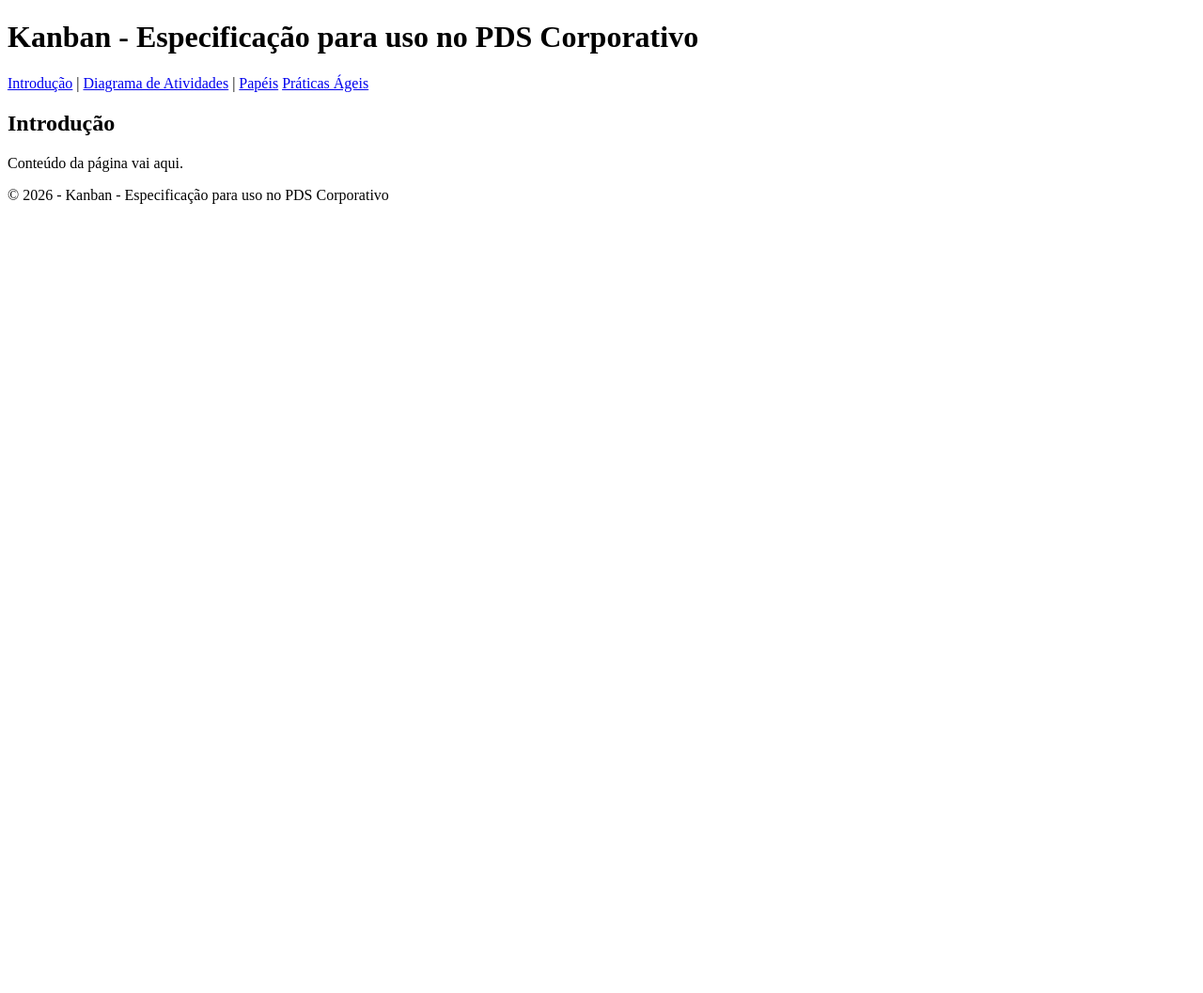
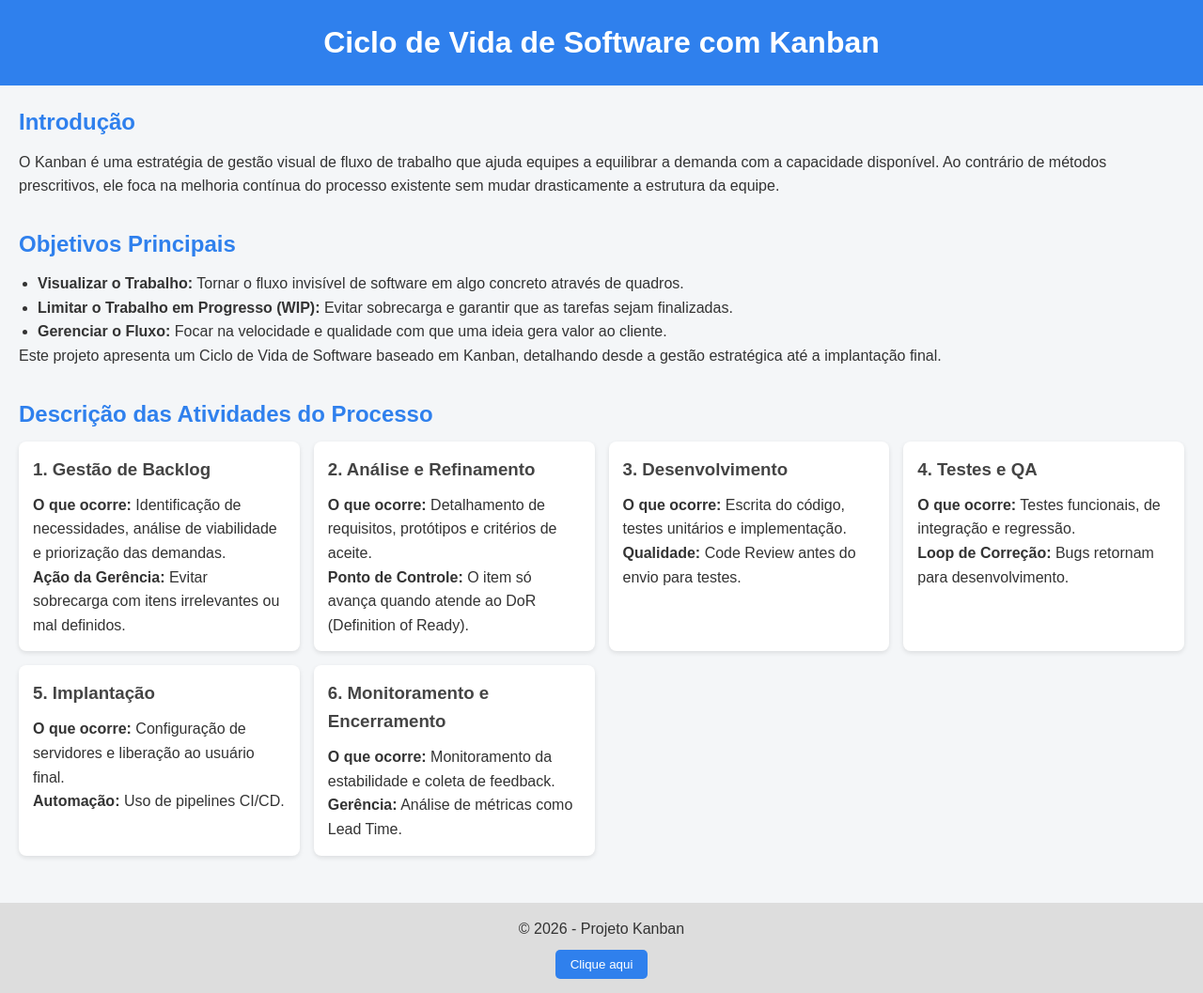
Before and after one commit to claralima1/Kanban_Especificacao, a plain HTML site: page index.html in a window 1280 px wide. Shown: the whole page at 94% size. Before the commit the page ends 800 px from the top, so only its background shows below. Drawn offline with Linux system fonts and the light colour scheme.

Commit message:
feat: conteúdo

```diff
--- a/index.html
+++ b/index.html
@@ -2,42 +2,90 @@
 <html lang="pt-BR">
 <head>
     <meta charset="UTF-8">
-    <title>Kanban - PDS Corporativo</title>
-
-    <!-- Responsividade -->
+    <title>Kanban - Ciclo de Vida de Software</title>
     <meta name="viewport" content="width=device-width, initial-scale=1.0">
 
-    <!-- CSS externo (opcional) -->
-    <!-- <link rel="stylesheet" href="style.css"> -->
+    <link rel="stylesheet" href="style.css">
 </head>
 <body>
 
-    <!-- Cabeçalho -->
     <header>
-        <h1>Kanban - Especificação para uso no PDS Corporativo</h1>
-        <nav>
-            <a href="#">Introdução</a> |
-            <a href="#">Diagrama de Atividades</a> |
-            <a href="#">Papéis</a>
-            <a href="#">Práticas Ágeis</a>
-        </nav>
+        <h1>Ciclo de Vida de Software com Kanban</h1>
     </header>
 
-    <!-- Conteúdo principal -->
     <main>
         <section>
             <h2>Introdução</h2>
-            <p>Conteúdo da página vai aqui.</p>
+            <p>
+                O Kanban é uma estratégia de gestão visual de fluxo de trabalho que ajuda
+                equipes a equilibrar a demanda com a capacidade disponível. Ao contrário
+                de métodos prescritivos, ele foca na melhoria contínua do processo existente
+                sem mudar drasticamente a estrutura da equipe.
+            </p>
+        </section>
+        <section>
+            <h2>Objetivos Principais</h2>
+            <ul>
+                <li><strong>Visualizar o Trabalho:</strong> Tornar o fluxo invisível de software em algo concreto através de quadros.</li>
+                <li><strong>Limitar o Trabalho em Progresso (WIP):</strong> Evitar sobrecarga e garantir que as tarefas sejam finalizadas.</li>
+                <li><strong>Gerenciar o Fluxo:</strong> Focar na velocidade e qualidade com que uma ideia gera valor ao cliente.</li>
+            </ul>
+            <p>
+                Este projeto apresenta um Ciclo de Vida de Software baseado em Kanban,
+                detalhando desde a gestão estratégica até a implantação final.
+            </p>
+        </section>
+
+        <section>
+            <h2>Descrição das Atividades do Processo</h2>
+
+            <div class="kanban">
+
+                <div class="card">
+                    <h3>1. Gestão de Backlog</h3>
+                    <p><strong>O que ocorre:</strong> Identificação de necessidades, análise de viabilidade e priorização das demandas.</p>
+                    <p><strong>Ação da Gerência:</strong> Evitar sobrecarga com itens irrelevantes ou mal definidos.</p>
+                </div>
+
+                <div class="card">
+                    <h3>2. Análise e Refinamento</h3>
+                    <p><strong>O que ocorre:</strong> Detalhamento de requisitos, protótipos e critérios de aceite.</p>
+                    <p><strong>Ponto de Controle:</strong> O item só avança quando atende ao DoR (Definition of Ready).</p>
+                </div>
+
+                <div class="card">
+                    <h3>3. Desenvolvimento</h3>
+                    <p><strong>O que ocorre:</strong> Escrita do código, testes unitários e implementação.</p>
+                    <p><strong>Qualidade:</strong> Code Review antes do envio para testes.</p>
+                </div>
+
+                <div class="card">
+                    <h3>4. Testes e QA</h3>
+                    <p><strong>O que ocorre:</strong> Testes funcionais, de integração e regressão.</p>
+                    <p><strong>Loop de Correção:</strong> Bugs retornam para desenvolvimento.</p>
+                </div>
+
+                <div class="card">
+                    <h3>5. Implantação</h3>
+                    <p><strong>O que ocorre:</strong> Configuração de servidores e liberação ao usuário final.</p>
+                    <p><strong>Automação:</strong> Uso de pipelines CI/CD.</p>
+                </div>
+
+                <div class="card">
+                    <h3>6. Monitoramento e Encerramento</h3>
+                    <p><strong>O que ocorre:</strong> Monitoramento da estabilidade e coleta de feedback.</p>
+                    <p><strong>Gerência:</strong> Análise de métricas como Lead Time.</p>
+                </div>
+
+            </div>
         </section>
     </main>
 
-    <!-- Rodapé -->
     <footer>
-        <p>&copy; 2026 - Kanban - Especificação para uso no PDS Corporativo</p>
+        <p>&copy; 2026 - Projeto Kanban</p>
+        <button onclick="mostrarMensagem()">Clique aqui</button>
     </footer>
 
-    <!-- JavaScript externo (opcional) -->
-    <!-- <script src="script.js"></script> -->
-
+    <script src="script.js"></script>
 </body>
 </html>
--- /dev/null
+++ b/script.js
@@ -0,0 +1,3 @@
+function mostrarMensagem() {
+    alert("Projeto Kanban carregado com sucesso!");
+}
--- /dev/null
+++ b/style.css
@@ -0,0 +1,74 @@
+* {
+    margin: 0;
+    padding: 0;
+    box-sizing: border-box;
+}
+
+body {
+    font-family: Arial, Helvetica, sans-serif;
+    background-color: #f4f6f8;
+    color: #333;
+    line-height: 1.6;
+}
+
+header {
+    background-color: #2f80ed;
+    color: #fff;
+    padding: 20px;
+    text-align: center;
+}
+
+main {
+    padding: 20px;
+}
+
+section {
+    margin-bottom: 30px;
+}
+
+h2 {
+    margin-bottom: 10px;
+    color: #2f80ed;
+}
+
+ul {
+    margin-left: 20px;
+}
+
+.kanban {
+    display: grid;
+    grid-template-columns: repeat(auto-fit, minmax(250px, 1fr));
+    gap: 15px;
+}
+
+.card {
+    background-color: #fff;
+    padding: 15px;
+    border-radius: 8px;
+    box-shadow: 0 2px 5px rgba(0,0,0,0.1);
+}
+
+.card h3 {
+    margin-bottom: 10px;
+    color: #444;
+}
+
+footer {
+    background-color: #ddd;
+    text-align: center;
+    padding: 15px;
+}
+
+button {
+    margin-top: 10px;
+    padding: 8px 16px;
+    border: none;
+    background-color: #2f80ed;
+    color: white;
+    border-radius: 5px;
+    cursor: pointer;
+}
+
+button:hover {
+    background-color: #1c60b3;
+}
```
